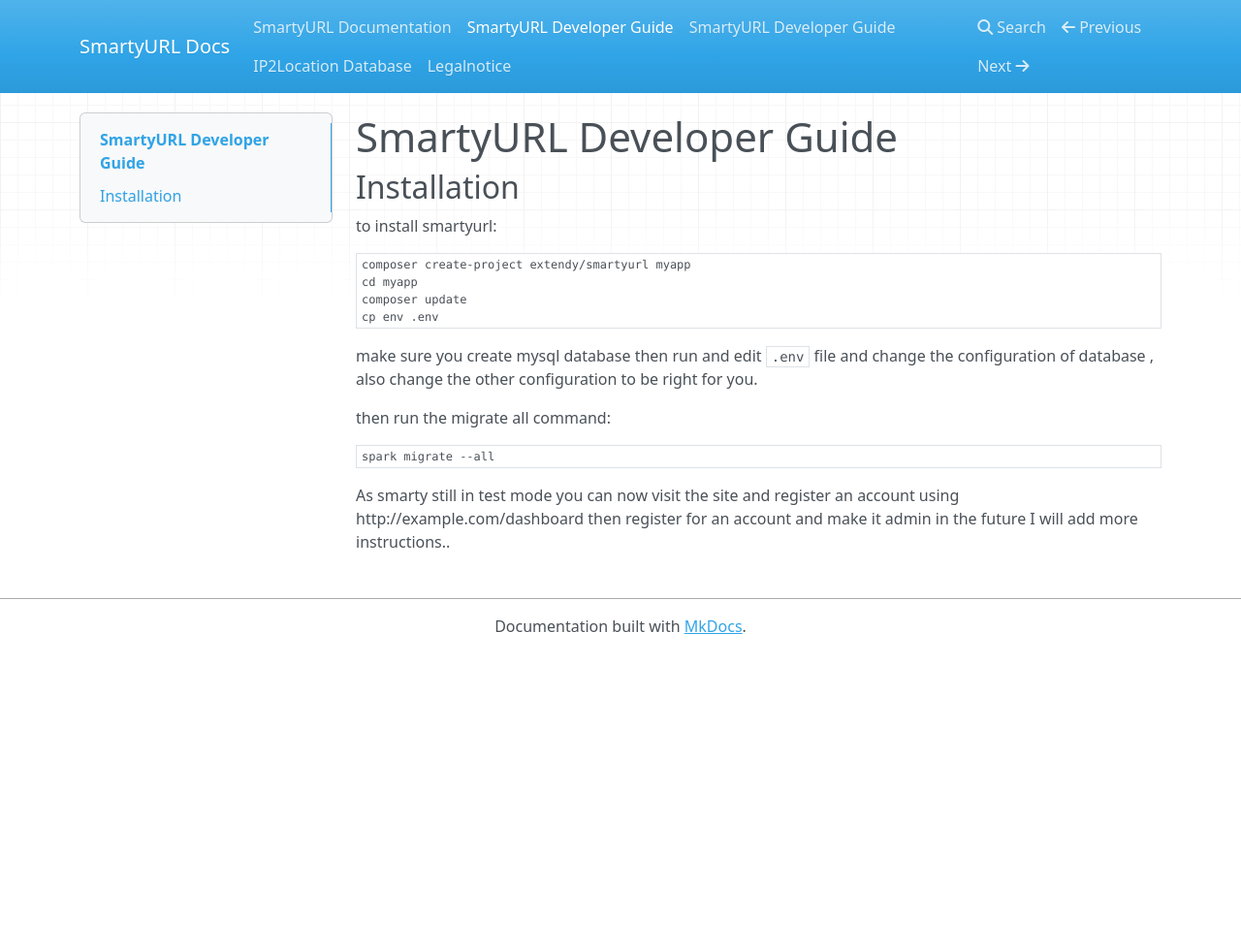
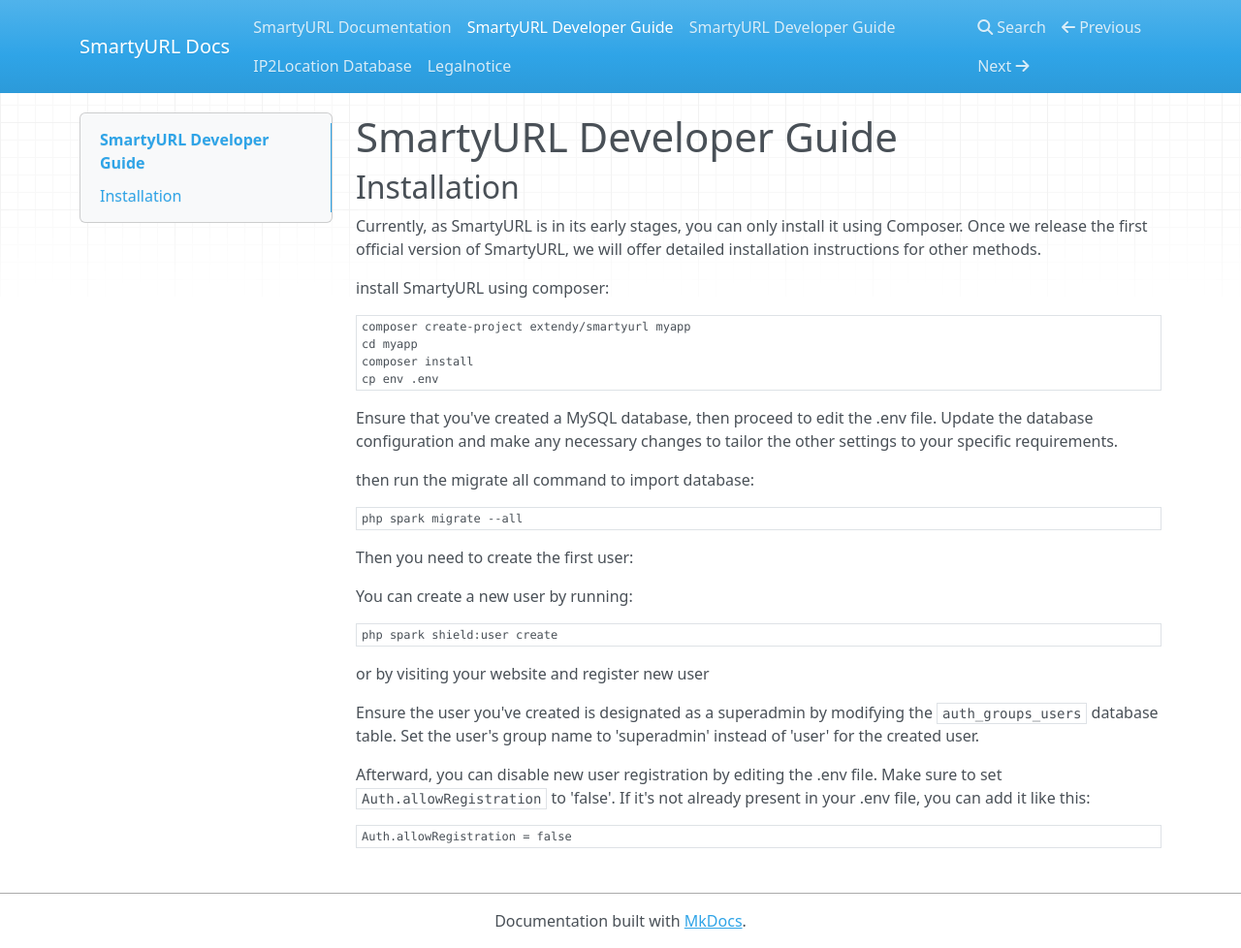
Before and after one commit to Extendy/SmartyURL, an MkDocs documentation site: the page built from _docs/developers.md, in a window 1280 px wide and 978 px high. Shown: the whole window at 97% size. Built offline with MkDocs 1.6.1, drawn with Linux system fonts in a browser that asks for light colours; nearby versions of some CDN libraries.

Commit message:
Update developers.md
Signed-off-by: extendy-sam <146824708+extendy-sam@users.noreply.github.com>

````diff
--- a/_docs/developers.md
+++ b/_docs/developers.md
@@ -2,21 +2,38 @@
 
 ## Installation
 
-to install smartyurl:
+Currently, as SmartyURL is in its early stages, you can only install it using Composer. Once we release the first official version of SmartyURL, we will offer detailed installation instructions for other methods.
+
+install SmartyURL using composer:
 
 ```cli
 composer create-project extendy/smartyurl myapp
 cd myapp
-composer update
+composer install
 cp env .env
 ```
 
-make sure you create mysql database then run and edit `.env` file and change the configuration of database , also change the other configuration to be right for you.
+Ensure that you've created a MySQL database, then proceed to edit the .env file. Update the database configuration and make any necessary changes to tailor the other settings to your specific requirements.
 
-then run the migrate all command:
+then run the migrate all command to import database:
+
 ```cli
-spark migrate --all
+php spark migrate --all
+```
+Then you need to create the first user:
+
+You can create a new user by running:
+
+```cli
+php spark shield:user create
 ```
 
-As smarty still in test mode you can now visit the site and register an account using http://example.com/dashboard then register for an account and make it admin
-in the future I will add more instructions..
+or by visiting your website and register new user
+
+Ensure the user you've created is designated as a superadmin by modifying the `auth_groups_users` database table. Set the user's group name to 'superadmin' instead of 'user' for the created user.
+
+Afterward, you can disable new user registration by editing the .env file. Make sure to set `Auth.allowRegistration` to 'false'. If it's not already present in your .env file, you can add it like this:
+
+```cli
+Auth.allowRegistration = false
+```
````
